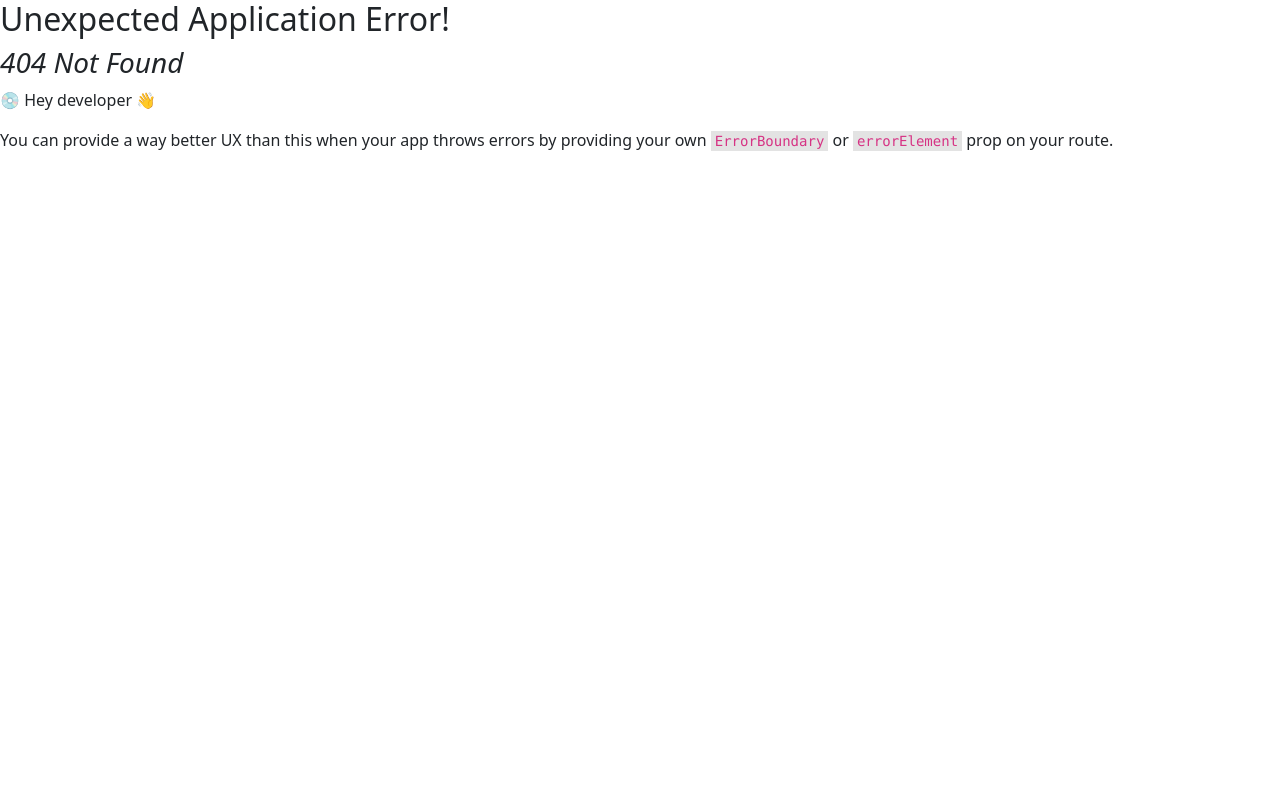
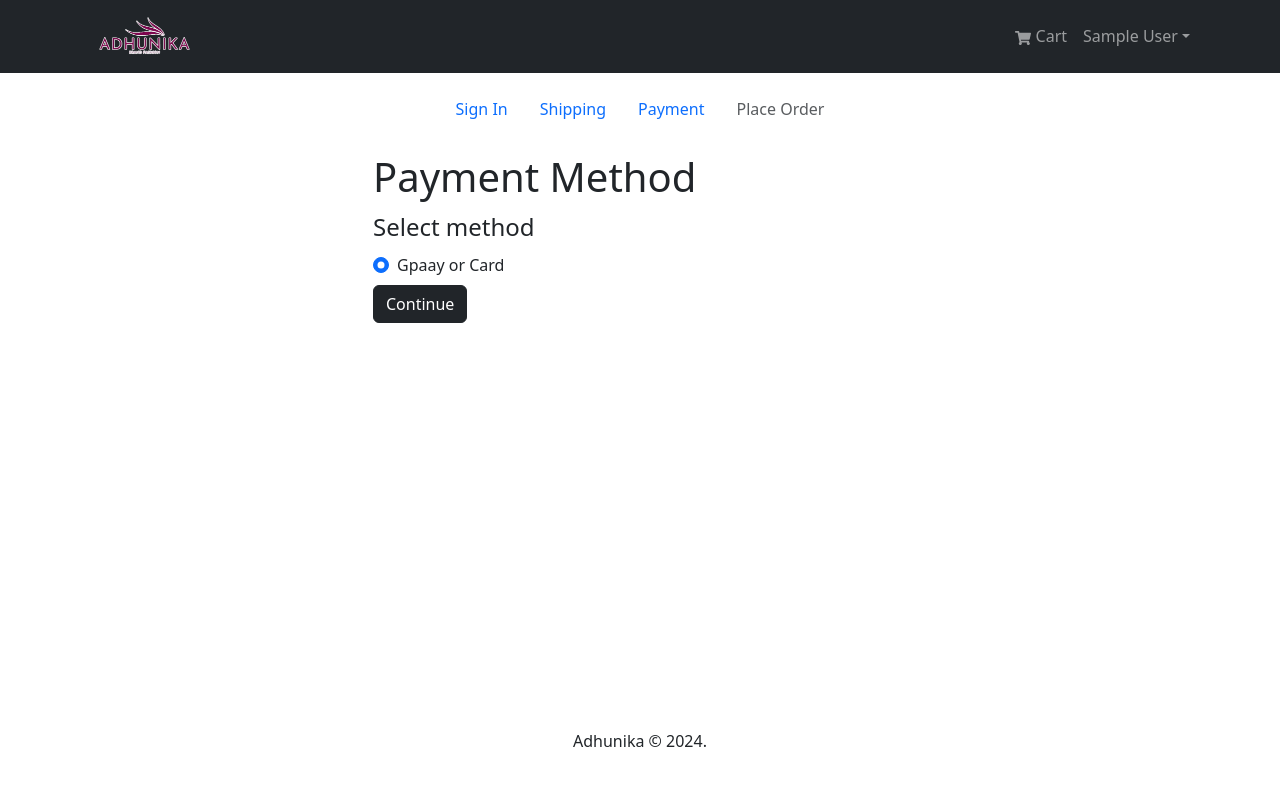
Before and after one commit to pritam19-d/Adhunika-Ecom-platform, a React (Create React App) app in the folder frontend/: page /payment in a window 1280 px wide. Before the commit this address had no page. Shown: the top 786 px of the page. Built offline with nearby package versions, Linux system fonts and the light colour scheme; sample sign-in values are in the browser's storage; a web font is replaced by a local one.

Commit message:
Development : Payment route created and developed accordingly

```diff
--- /dev/null
+++ b/frontend/src/components/CheckoutSteps.jsx
@@ -0,0 +1,48 @@
+import React from 'react'
+import { Nav } from "react-bootstrap"
+import { LinkContainer } from "react-router-bootstrap"
+
+const CheckoutSteps = ({ step1, step2, step3, step4 }) => {
+  return (
+    <Nav className="justify-content-center mb-4">
+      <Nav.Item>
+        {step1 ? (
+          <LinkContainer to="/login">
+            <Nav.Link>Sign In</Nav.Link>
+          </LinkContainer>
+        ) : (
+          <Nav.Link disabled>Sign In</Nav.Link>
+        )}
+      </Nav.Item>
+      <Nav.Item>
+        {step2 ? (
+          <LinkContainer to="/shipping">
+            <Nav.Link>Shipping</Nav.Link>
+          </LinkContainer>
+        ) : (
+          <Nav.Link disabled>Shipping</Nav.Link>
+        )}
+      </Nav.Item>
+      <Nav.Item>
+        {step3 ? (
+          <LinkContainer to="/payment">
+            <Nav.Link>Payment</Nav.Link>
+          </LinkContainer>
+        ) : (
+          <Nav.Link disabled>Payment</Nav.Link>
+        )}
+      </Nav.Item>
+      <Nav.Item>
+        {step4 ? (
+          <LinkContainer to="/placeorder">
+            <Nav.Link>Place Order</Nav.Link>
+          </LinkContainer>
+        ) : (
+          <Nav.Link disabled>Place Order</Nav.Link>
+        )}
+      </Nav.Item>
+    </Nav>
+  )
+}
+
+export default CheckoutSteps
--- a/frontend/src/index.js
+++ b/frontend/src/index.js
@@ -17,6 +17,7 @@
 import RegisterScreen from "./screens/RegisterScreen";
 import ShippingScreen from "./screens/ShippingScreen";
 import PrivateRoute from "./components/PrivateRoute";
+import PaymentScreen from "./screens/PaymentScreen";
 
 const router = createBrowserRouter(
   createRoutesFromElements(
@@ -28,6 +29,7 @@
       <Route path="/register" element={<RegisterScreen />} />
       <Route path="" element={<PrivateRoute />}>
         <Route path="/shipping" element={<ShippingScreen />} />
+        <Route path="/payment" element={<PaymentScreen />} />
       </Route>
     </Route>
   )
--- /dev/null
+++ b/frontend/src/screens/PaymentScreen.jsx
@@ -0,0 +1,55 @@
+import React from 'react'
+import { useState, useEffect } from "react"
+import { useDispatch, useSelector } from "react-redux"
+import { useNavigate } from "react-router-dom"
+import { Form, Button, Col } from "react-bootstrap"
+import FormContainer from "../components/FormContainer"
+import CheckoutSteps from "../components/CheckoutSteps"
+import { savePaymentMethod } from "../slicers/cartSlice"
+
+const PaymentScreen = () => {
+  const [paymentMethod, setPaymentMethod] = useState("GPay")
+
+  const dispatch = useDispatch()
+  const navigate = useNavigate()
+
+  const cart = useSelector((state)=>state.cart)
+  const { shippingAddress } = cart
+
+  useEffect(()=>{
+    if(!shippingAddress){
+      navigate("/shipping")
+    }
+  }, [shippingAddress, navigate])
+
+  const submitHandler = (e)=>{
+    e.preventDefault()
+    dispatch(savePaymentMethod(paymentMethod))
+    navigate("/placeorder")
+  }
+
+  return (
+    <FormContainer>
+      <CheckoutSteps step1 step2 step3 />
+      <h1>Payment Method</h1>
+      <Form onSubmit={submitHandler}>
+        <Form.Group>
+          <Form.Label as="legend">Select method</Form.Label>
+          <Col>
+            <Form.Check
+              type="radio"
+              className="my-2"
+              label="Gpaay or Card"
+              id="Gpay"
+              value="Gpay"
+              checked
+            />
+          </Col>
+        </Form.Group>
+        <Button type="submit" variant="dark">Continue</Button>
+      </Form>
+    </FormContainer>
+  )
+}
+
+export default PaymentScreen
--- a/frontend/src/screens/ShippingScreen.jsx
+++ b/frontend/src/screens/ShippingScreen.jsx
@@ -5,6 +5,7 @@
 import { useNavigate } from "react-router-dom"
 import FormContainer from "../components/FormContainer"
 import { saveShippingAddress } from "../slicers/cartSlice"
+import CheckoutSteps from "../components/CheckoutSteps"
 
 const ShippingScreen = () => {
 
@@ -27,6 +28,7 @@
 
   return (
     <FormContainer>
+      <CheckoutSteps step1 step2 />
       <h1>Shipping</h1>
       <Form onSubmit={submitHandler}>
         <Form.Group controlId="address" className="my-2">
--- a/frontend/src/slicers/cartSlice.js
+++ b/frontend/src/slicers/cartSlice.js
@@ -27,10 +27,14 @@
     saveShippingAddress: (state, action)=> {
       state.shippingAddress = action.payload
       return updateCart(state)
+    },
+    savePaymentMethod: (state, action)=> {
+      state.paymentMethod = action.payload
+      return updateCart(state)
     }
   }
 })
 
-export const { addToCart, removeFromCart, saveShippingAddress } = cartSlice.actions;
+export const { addToCart, removeFromCart, saveShippingAddress, savePaymentMethod } = cartSlice.actions;
 
 export default cartSlice.reducer
```
